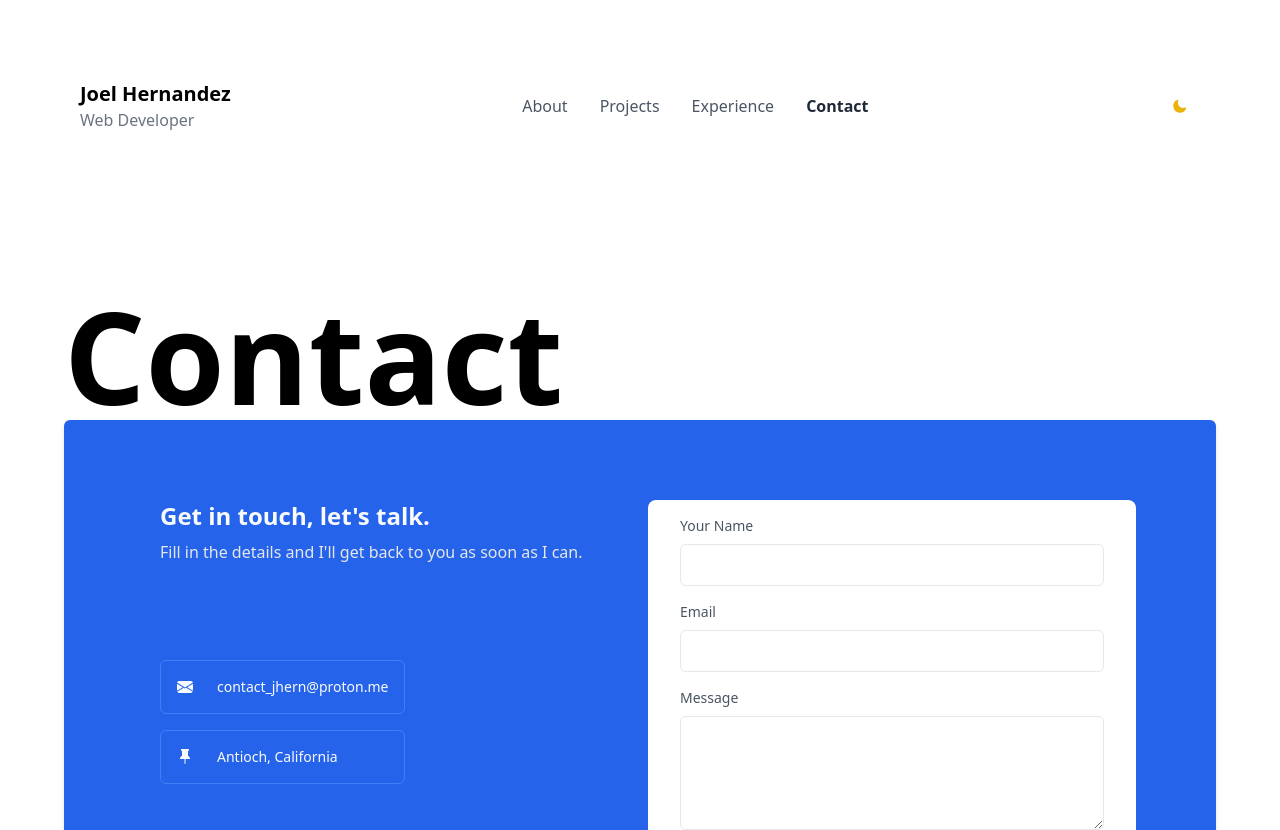
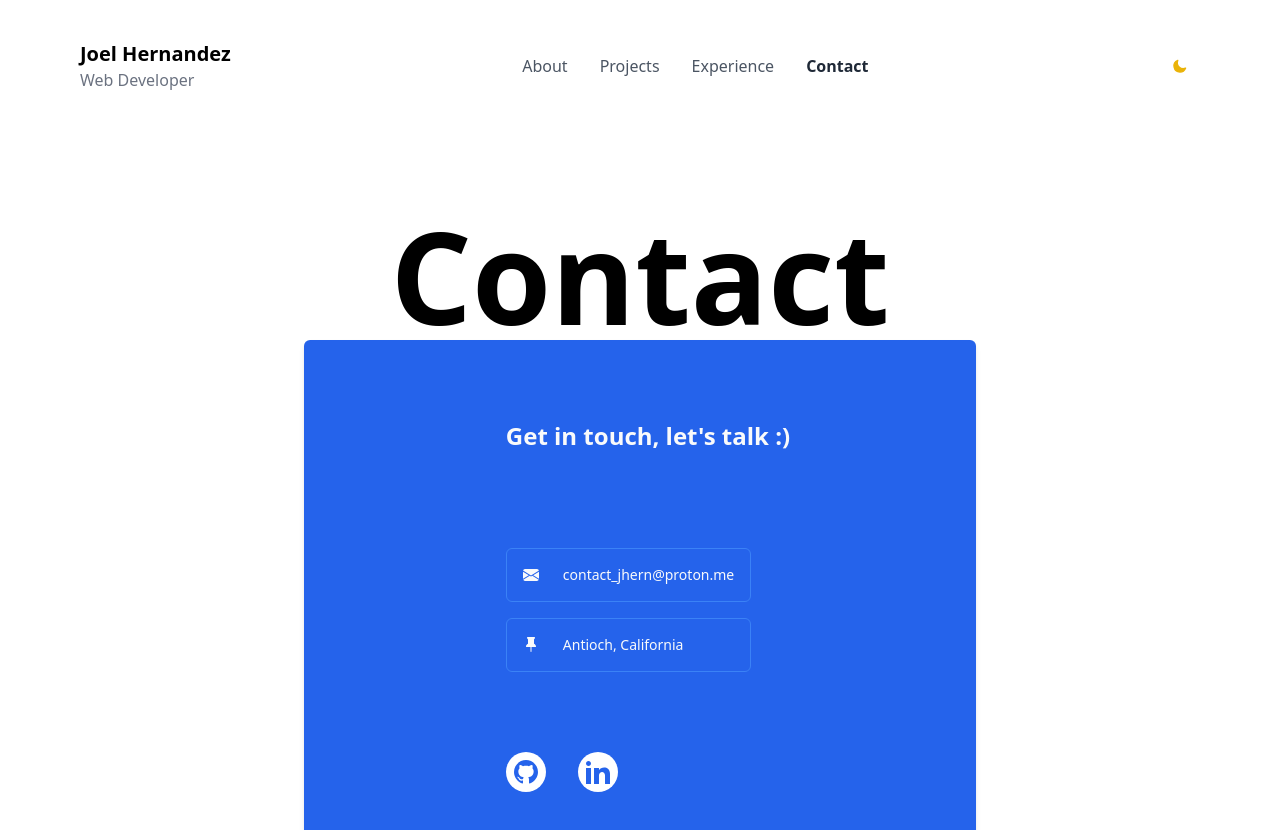
Before and after one commit to yocodigo/Portfolio, a Next.js app: page /contact in a window 1280 px wide. Shown: the top 830 px of the page. Built offline with nearby package versions, Linux system fonts and the light colour scheme.

Commit message:
Updates to components

```diff
--- a/package.json
+++ b/package.json
@@ -3,9 +3,9 @@
   "version": "0.1.0",
   "private": true,
   "scripts": {
-    "dev": "next dev",
+    "dev": "next dev -p 3001",
     "build": "next build",
-    "start": "next start",
+    "start": "next start -p 3001",
     "lint": "next lint"
   },
   "dependencies": {
--- a/src/components/Footer.js
+++ b/src/components/Footer.js
@@ -7,7 +7,7 @@ export default function Footer() {
         <div className="h-0.5 w-full bg-white dark:bg-gray-700"></div>
         <div className="flex flex-col space-y-4 md:space-y-0 md:flex-row justify-between md:items-center mt-8">
           <div>
-            <p>&copy; {new Date().getFullYear()} Your Name. All Rights Reserved.</p>
+            <p>&copy; {new Date().getFullYear()} Joel Hernandez. All Rights Reserved.</p>
           </div>
           <div className="space-x-4 flex flex-row items-center">
             <a
--- a/src/components/Hero.js
+++ b/src/components/Hero.js
@@ -17,8 +17,8 @@ export default function Hero() {
           </RainbowHighlight>
         </RoughNotationGroup>
         <p className="text-xl text-gray-700 dark:text-gray-300 mt-4">
-          I build exceptional digital experiences for the web. Focusing on responsive design,
-          accessibility, and modern web technologies.
+          "Hello! I'm Joel, and thank you for visiting my personal website, where I showcase some of my projects.
+          Whether I'm working on personal or professional projects, I always prioritize security, performance, simplicity, modern design, and scalability."
         </p>
         <div className="mt-8">
           <a
@@ -33,7 +33,6 @@ export default function Hero() {
       <div className="hidden lg:block relative w-full md:w-1/2 -mr-40 mt-20">
         <div className="w-3/4">
           <div className="w-full h-auto overflow-hidden rounded-md shadow-xl">
-            {/* Replace with your own image */}
             <div className="relative w-full h-86">
               {/* <div className="absolute inset-0 bg-gray-300 dark:bg-gray-600 flex items-center justify-center text-xl text-gray-700 dark:text-gray-300"> */}
               <div className="image-container">
--- a/src/components/LatestCode.js
+++ b/src/components/LatestCode.js
@@ -21,6 +21,28 @@ export default function LatestCode({ githubUsername }) {
           <h1 className="text-3xl lg:text-5xl text-gray-800 dark:text-gray-100 font-bold text-center mb-12">
             Latest Code
           </h1>
+          <a
+            href={`https://github.com/${githubUsername}`}
+            target="_blank"
+            className="mb-20 md:mb-0 px-8 py-4 rounded-md bg-white shadow-lg text-xl font-semibold flex flex-row space-x-4 items-center dark:text-gray-700"
+          >
+            <svg
+              xmlns="http://www.w3.org/2000/svg"
+              width="16"
+              height="16"
+              fill="currentColor"
+              className="bi bi-arrow-up-right-square"
+              stroke="4"
+              strokeWidth="4"
+              viewBox="0 0 16 16"
+            >
+              <path
+                fillRule="evenodd"
+                d="M15 2a1 1 0 0 0-1-1H2a1 1 0 0 0-1 1v12a1 1 0 0 0 1 1h12a1 1 0 0 0 1-1V2zM0 2a2 2 0 0 1 2-2h12a2 2 0 0 1 2 2v12a2 2 0 0 1-2 2H2a2 2 0 0 1-2-2V2zm5.854 8.803a.5.5 0 1 1-.708-.707L9.243 6H6.475a.5.5 0 1 1 0-1h3.975a.5.5 0 0 1 .5.5v3.975a.5.5 0 1 1-1 0V6.707l-4.096 4.096z"
+              />
+            </svg>
+            <p>View GitHub</p>
+          </a>
         </div>
 
         {repos && repos.length > 0 ? (
--- a/src/components/Navbar.js
+++ b/src/components/Navbar.js
@@ -13,7 +13,7 @@ export default function Navbar() {
   }, []);
 
   return (
-    <div className="max-w-6xl mx-auto px-4 py-10 md:py-20">
+    <div className="max-w-6xl mx-auto px-4 py-6 md:py-10">
       <div className="flex md:flex-row justify-between items-center">
         {/* Logo / Home / Text */}
         <div className="flex flex-col">
--- a/src/pages/contact.js
+++ b/src/pages/contact.js
@@ -9,20 +9,20 @@ export default function Contact() {
     >
       <section>
         <div className="max-w-6xl mx-auto h-56 bg-white dark:bg-gray-800">
-          <h1 className="text-5xl md:text-9xl font-bold py-20 text-center md:text-left">
+          <h1 className="text-5xl md:text-9xl font-bold py-20 text-center md:text-center">
             Contact
           </h1>
         </div>
-        <div className="relative z-10 rounded-md shadow-md bg-blue-600 p-4 md:p-10 lg:p-20 max-w-6xl mx-auto mb-20 -mt-4">
-          <div className="grid grid-cols-1 md:grid-cols-2 gap-4">
+        <div className="relative z-4 rounded-md shadow-md bg-blue-600 p-4 md:p-10 lg:p-20 max-w-2xl mx-auto mb-20 -mt-4">
+          <div className="flex flex-col items-center justify-center">
             <div className="md:ml-4">
               <header className="">
                 <h1 className="text-gray-50 font-semibold text-2xl">
-                  Get in touch, let's talk.
+                  Get in touch, let's talk :)
                 </h1>
-                <p className="font-light text-base text-gray-200 mt-2">
+                {/* <p className="font-light text-base text-gray-200 mt-2">
                   Fill in the details and I'll get back to you as soon as I can.
-                </p>
+                </p> */}
               </header>
               <div className="icons-container inline-flex flex-col my-20">
                 <div className="flex flex-row items-center space-x-6 rounded-md border border-blue-500 hover:border hover:border-blue-600 p-4 mt-4">
@@ -36,9 +36,12 @@ export default function Contact() {
                   >
                     <path d="M.05 3.555A2 2 0 0 1 2 2h12a2 2 0 0 1 1.95 1.555L8 8.414.05 3.555zM0 4.697v7.104l5.803-3.558L0 4.697zM6.761 8.83l-6.57 4.027A2 2 0 0 0 2 14h12a2 2 0 0 0 1.808-1.144l-6.57-4.027L8 9.586l-1.239-.757zm3.436-.586L16 11.801V4.697l-5.803 3.546z" />
                   </svg>
-                  <p className="text-gray-50 font-light text-sm">
+                  <a
+                    href="mailto:contact_jhern@proton.me"
+                    className="text-gray-50 font-light text-sm hover:text-white"
+                  >
                     contact_jhern@proton.me
-                  </p>
+                  </a>
                 </div>
                 <div className="flex flex-row items-center space-x-6 rounded-md border border-blue-500 hover:border hover:border-blue-600 p-4 mt-4">
                   <svg
@@ -93,7 +96,7 @@ export default function Contact() {
                 </a>
               </div>
             </div>
-            <form className="form rounded-lg bg-white p-4 flex flex-col">
+            {/* <form className="form rounded-lg bg-white p-4 flex flex-col">
               <label htmlFor="name" className="text-sm text-gray-600 mx-4">
                 Your Name
               </label>
@@ -127,7 +130,7 @@ export default function Contact() {
               >
                 Send Message
               </button>
-            </form>
+            </form> */}
           </div>
         </div>
       </section>
--- a/src/pages/experience.js
+++ b/src/pages/experience.js
@@ -98,7 +98,7 @@ export default function Experience() {
                     <div className="flex flex-row">
                       <div>
                         <h3 className="text-lg md:text-xl font-semibold text-gray-900 dark:text-white">
-                          BS in Industrial Technology and a Minor in Business
+                          BS in Industrial Technology, Minor in Business
                         </h3>
                         <p className="text-sm text-yellow-600 dark:text-yellow-500">
                           San Jose State University
--- a/src/pages/projects.js
+++ b/src/pages/projects.js
@@ -18,13 +18,18 @@ export default function Projects() {
         <div className="bg-[#F1F1F1] dark:bg-gray-900">
           <div className="max-w-6xl mx-auto grid grid-cols-1 md:grid-cols-2 gap-8 py-20 pb-40">
             {/* Project Card 1 */}
-            <a href="#" className="w-full block shadow-2xl">
+            <a href="https://the-civic-agenda.fly.dev/" className="w-full block shadow-2xl">
               <div className="relative overflow-hidden rounded-lg">
                 <div className="h-72 bg-gray-300 dark:bg-gray-700 flex items-center justify-center">
-                  <p className="text-gray-600 dark:text-gray-400 text-xl">Project Image 1</p>
+                  <img
+                    src="images/civic-agenda.png"
+                    alt="Professional headshot"
+                    layout="fill"
+                    objectFit="contain"
+                  />
                 </div>
                 <h1 className="absolute top-10 left-10 text-gray-50 font-bold text-xl bg-red-500 rounded-md px-2">
-                  Project One
+                  Civic Agenda Chat Bot
                 </h1>
                 <h1 className="absolute bottom-10 left-10 text-gray-50 font-bold text-xl">
                   01
```
Also changed, not shown: 1 other file (tests, documents, lock files or other folders).
